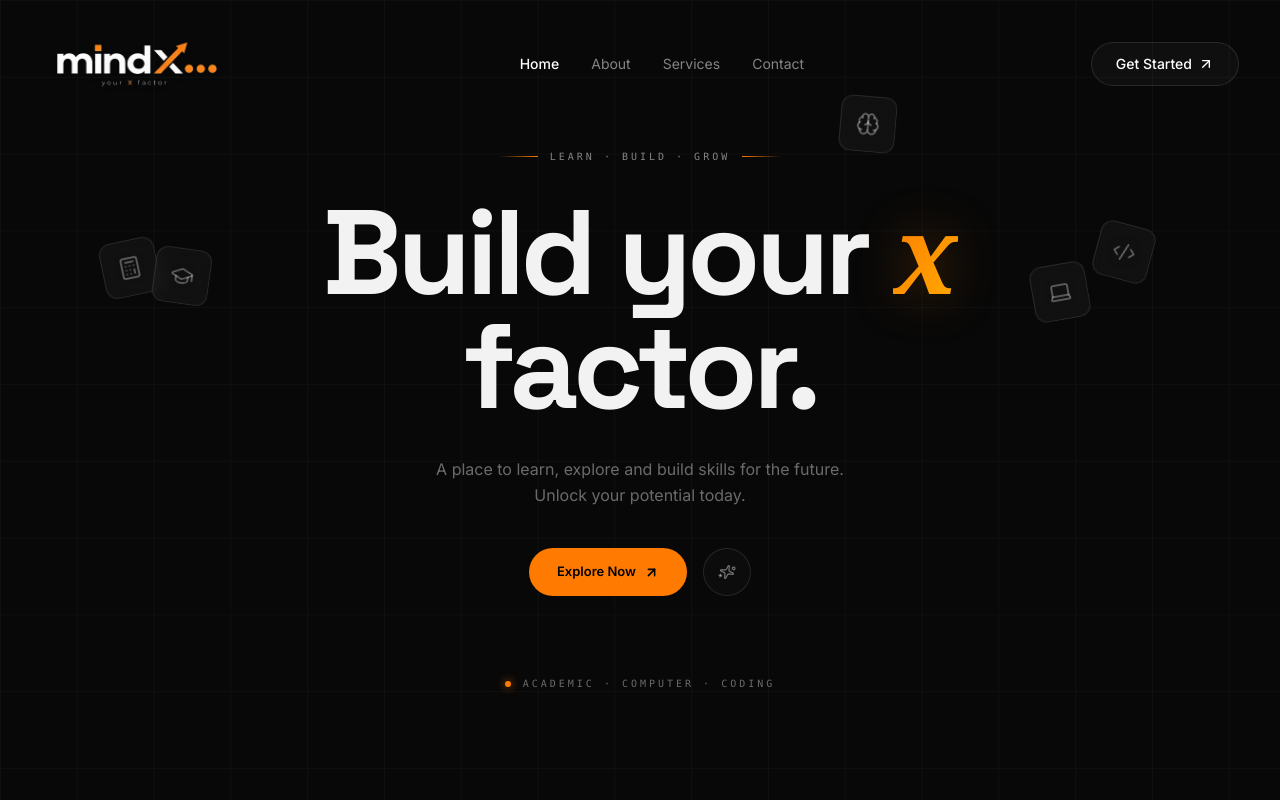
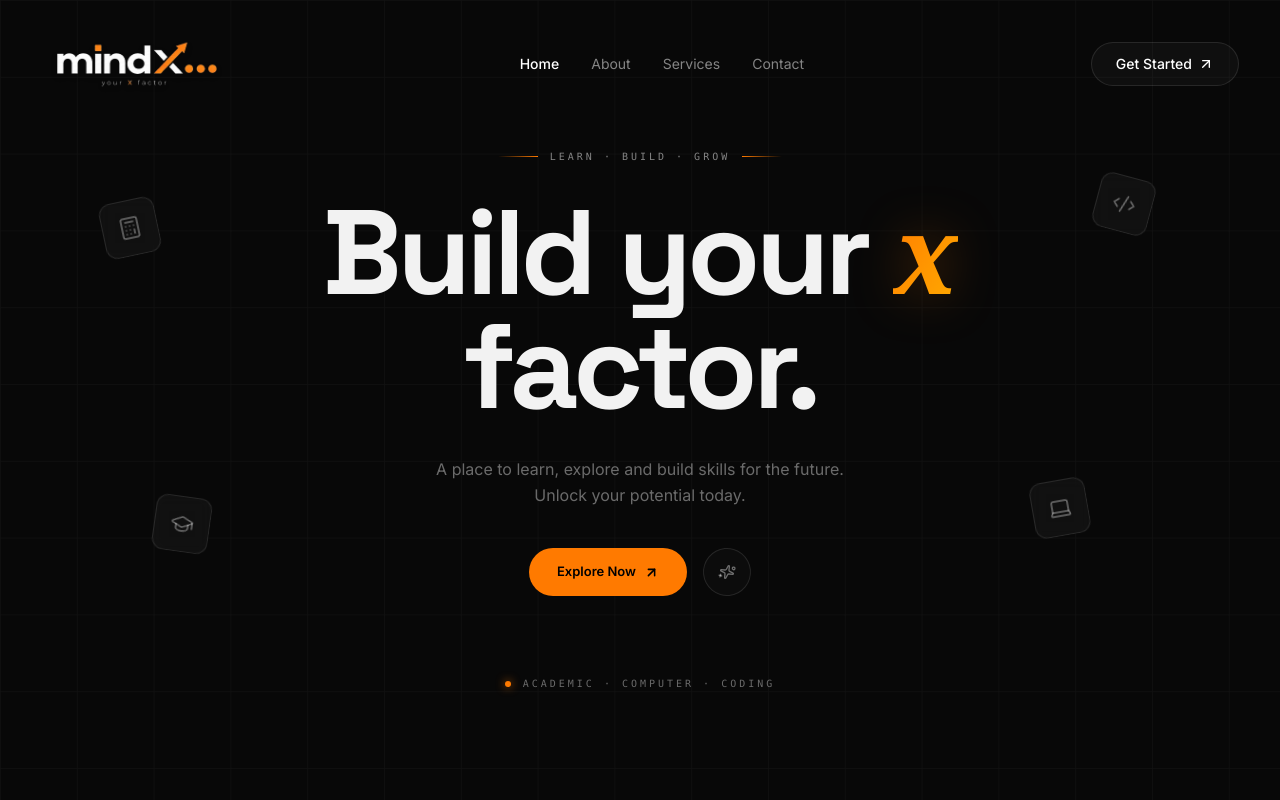
Before and after one commit to UdeshBhatti2004/mindx, a Next.js app: page / in a window 1280 px wide. Shown: the top 800 px of the page. Built offline with nearby package versions, Linux system fonts and the light colour scheme.

Commit message:
floating icons issue final fix 2

```diff
--- a/components/FloatingIcons.tsx
+++ b/components/FloatingIcons.tsx
@@ -7,41 +7,44 @@ import { Brain, Calculator, Code2, GraduationCap, Laptop } from "lucide-react";
 const floatingIcons = [
   {
     Icon: Calculator,
-    desktop: "left-[8%] top-[25%]",
-    tablet: "left-[5%] top-[22%]",
-   mobile: "left-[2%] top-[30%]",
+    desktop: "md:left-[8%] md:top-[25%]",
+    tablet: "sm:left-[5%] sm:top-[22%]",
+    mobile: "left-[2%] top-[22%]",
     rotate: -12,
   },
+
   {
     Icon: Code2,
-    desktop: "right-[10%] top-[22%]",
-    tablet: "right-[6%] top-[20%]",
-   mobile: "right-[2%] top-[28%]",
+    desktop: "md:right-[10%] md:top-[22%]",
+    tablet: "sm:right-[6%] sm:top-[20%]",
+    mobile: "right-[2%] top-[20%]",
     rotate: 15,
   },
+
   {
     Icon: GraduationCap,
-    desktop: "left-[12%] bottom-[22%]",
-    tablet: "left-[8%] bottom-[18%]",
-    mobile: "left-[2%] bottom-[62%]",
+    desktop: "md:left-[12%] md:bottom-[22%]",
+    tablet: "sm:left-[8%] sm:bottom-[18%]",
+    mobile: "left-[2%] top-[62%]",
     rotate: 8,
   },
+
   {
     Icon: Laptop,
-    desktop: "right-[15%] bottom-[20%]",
-    tablet: "right-[8%] bottom-[16%]",
-    mobile: "right-[2%] bottom-[60%]",
+    desktop: "md:right-[15%] md:bottom-[20%]",
+    tablet: "sm:right-[8%] sm:bottom-[16%]",
+    mobile: "right-[2%] top-[60%]",
     rotate: -10,
   },
+
   {
     Icon: Brain,
-    desktop: "right-[30%] top-[12%]",
-    tablet: "right-[28%] top-[10%]",
-    mobile: "hidden sm:flex",
+    desktop: "md:right-[30%] md:top-[12%]",
+    tablet: "sm:right-[28%] sm:top-[10%]",
+    mobile: "hidden",
     rotate: 5,
   },
 ];
-
 export default function FloatingIcons() {
   const [active, setActive] = useState<number | null>(null);
 
```
